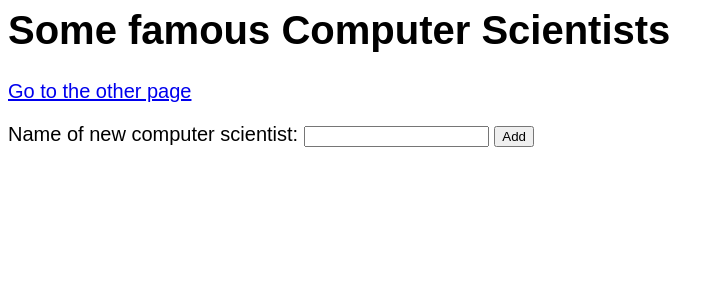
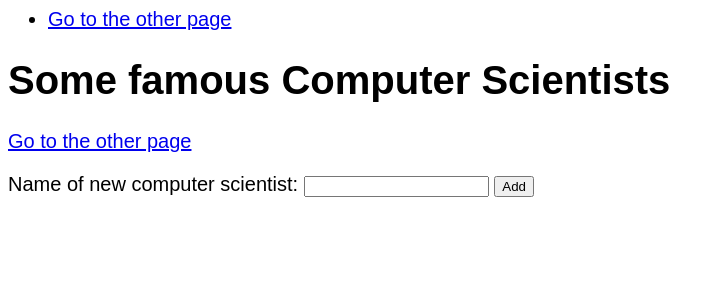
Before and after one commit to sunyang713/liberated-server, a Flask app: template liberated/templates/index.html in a window 1280 px wide. Shown: the top 300 px of the page, without its empty margins (0-724 px from the left). Run offline with Flask 2, Linux system fonts and the light colour scheme; the template is opened without the code that fills it, so the values that code supplies are empty.

```diff
--- a/liberated/templates/index.html
+++ b/liberated/templates/index.html
@@ -8,6 +8,12 @@
 
 
 <body>
+  <ul>
+    <li>
+      <a href="another">Go to the other page</a>
+    </li>
+  </ul>
+
   <h1>Some famous Computer Scientists</h1>
   <div>{{data}}</div>
 
```
Also changed, not shown: liberated/responses.py (+0 -38 lines).
